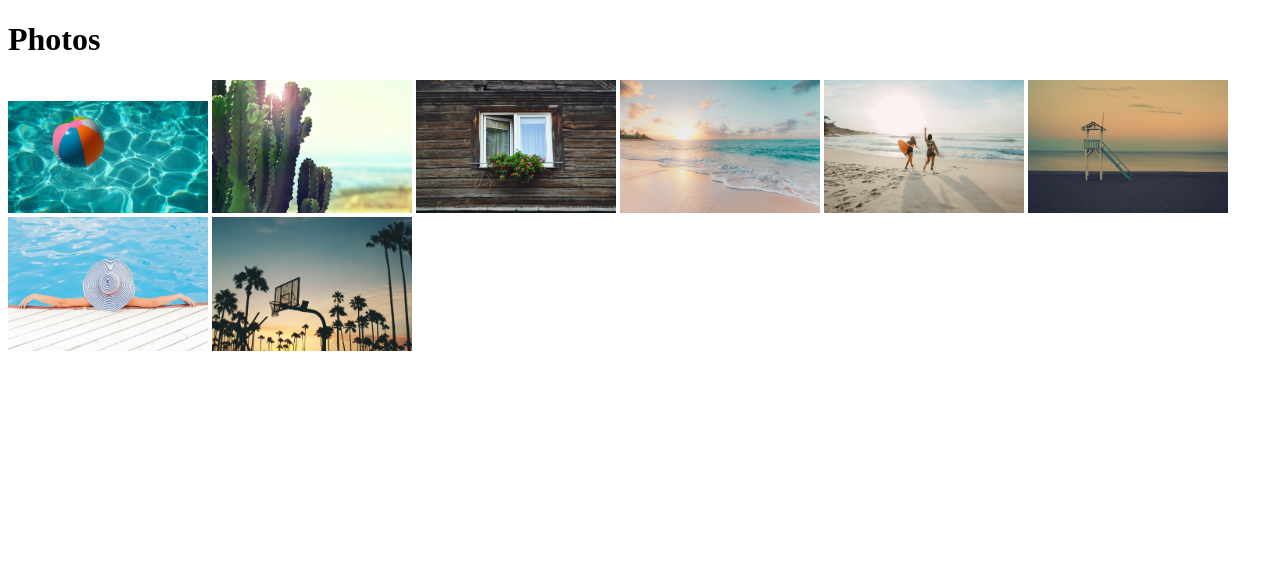
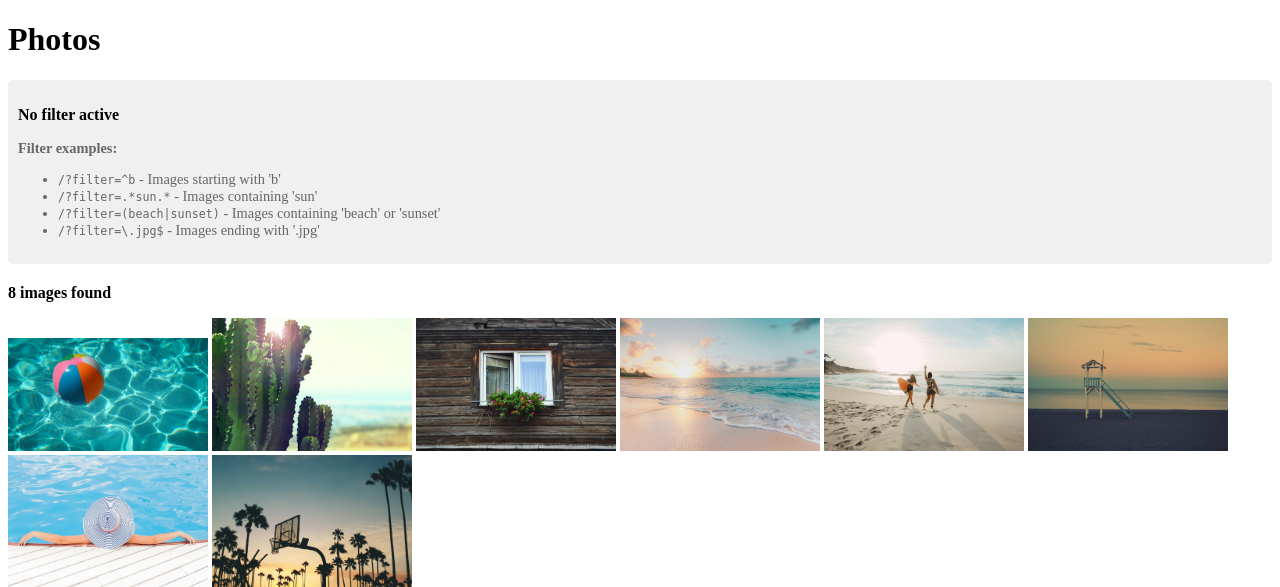
Before and after one commit to rochacbruno/demo1, a Flask app: page / in a window 1280 px wide. Shown: the top 587 px of the page. Run offline with Flask 3, Linux system fonts and the light colour scheme.

Commit message:
feat: add regex-based image filtering
Implement image filtering functionality that allows users to filter
displayed images using regex patterns via URL parameter.

- Add filter parameter support in Flask route
- Implement regex matching for image filenames
- Add filter UI with examples and error handling
- Show active filter and result count

Closes #1

```diff
--- a/app.py
+++ b/app.py
@@ -1,5 +1,6 @@
-from flask import Flask, render_template
+from flask import Flask, render_template, request
 import os
+import re
 
 app = Flask(__name__)
 
@@ -7,11 +8,27 @@ app = Flask(__name__)
 @app.route("/")
 def photos():
     image_folder = os.path.join(app.static_folder, "imgs")
-    images = [
-        os.path.join("imgs", img)
-        for img in os.listdir(image_folder)
-    ]
-    return render_template("photos.html", images=images)
+    filter_pattern = request.args.get("filter", "")
+
+    images = []
+    filter_error = None
+
+    for img in os.listdir(image_folder):
+        if filter_pattern:
+            try:
+                if re.search(filter_pattern, img):
+                    images.append(os.path.join("imgs", img))
+            except re.error as e:
+                # Invalid regex pattern, show all images
+                filter_error = f"Invalid regex pattern: {str(e)}"
+                images.append(os.path.join("imgs", img))
+        else:
+            images.append(os.path.join("imgs", img))
+
+    return render_template("photos.html",
+                         images=images,
+                         filter_pattern=filter_pattern,
+                         filter_error=filter_error)
 
 
 if __name__ == "__main__":
--- a/templates/photos.html
+++ b/templates/photos.html
@@ -6,9 +6,48 @@
           content="width=device-width, user-scalable=no, initial-scale=1.0, maximum-scale=1.0, minimum-scale=1.0">
     <meta http-equiv="X-UA-Compatible" content="ie=edge">
     <title>Photos</title>
+    <style>
+        .filter-info {
+            background-color: #f0f0f0;
+            padding: 10px;
+            margin-bottom: 20px;
+            border-radius: 5px;
+        }
+        .error {
+            color: red;
+        }
+        .examples {
+            font-size: 0.9em;
+            color: #666;
+        }
+    </style>
 </head>
 <body>
     <h1>Photos</h1>
+
+    <div class="filter-info">
+        {% if filter_pattern %}
+            <p><strong>Active filter:</strong> {{ filter_pattern }}</p>
+            {% if filter_error %}
+                <p class="error">{{ filter_error }}</p>
+            {% endif %}
+        {% else %}
+            <p><strong>No filter active</strong></p>
+        {% endif %}
+
+        <div class="examples">
+            <p><strong>Filter examples:</strong></p>
+            <ul>
+                <li><code>/?filter=^b</code> - Images starting with 'b'</li>
+                <li><code>/?filter=.*sun.*</code> - Images containing 'sun'</li>
+                <li><code>/?filter=(beach|sunset)</code> - Images containing 'beach' or 'sunset'</li>
+                <li><code>/?filter=\.jpg$</code> - Images ending with '.jpg'</li>
+            </ul>
+        </div>
+    </div>
+
+    <p><strong>{{ images|length }} images found</strong></p>
+
     {% for image in images %}
         <img src="{{ url_for('static', filename=image) }}" alt="photo" width="200">
     {% endfor %}
```
